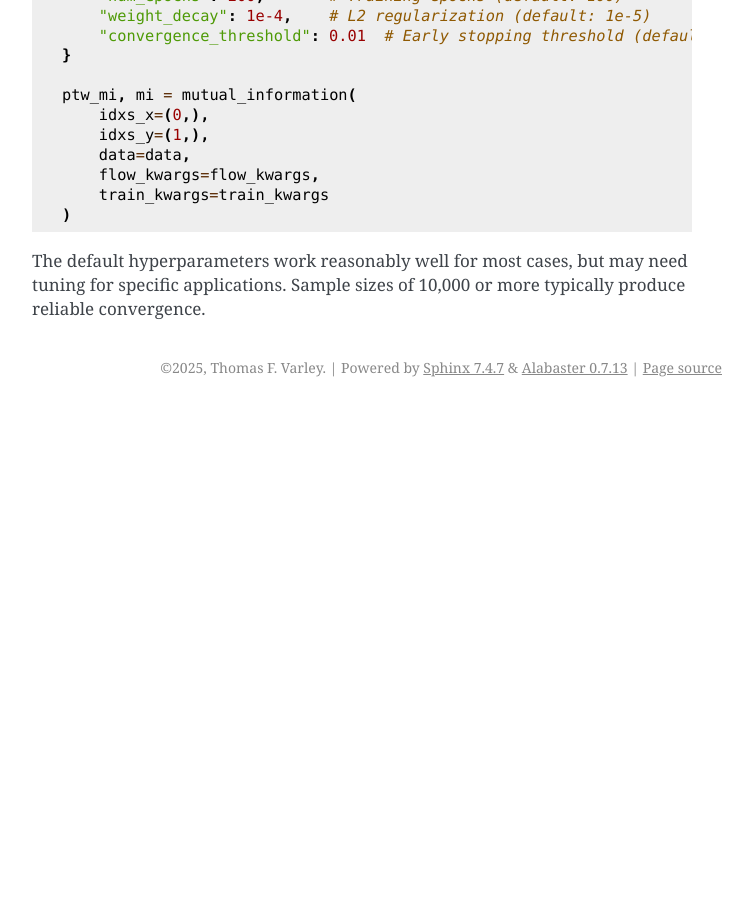
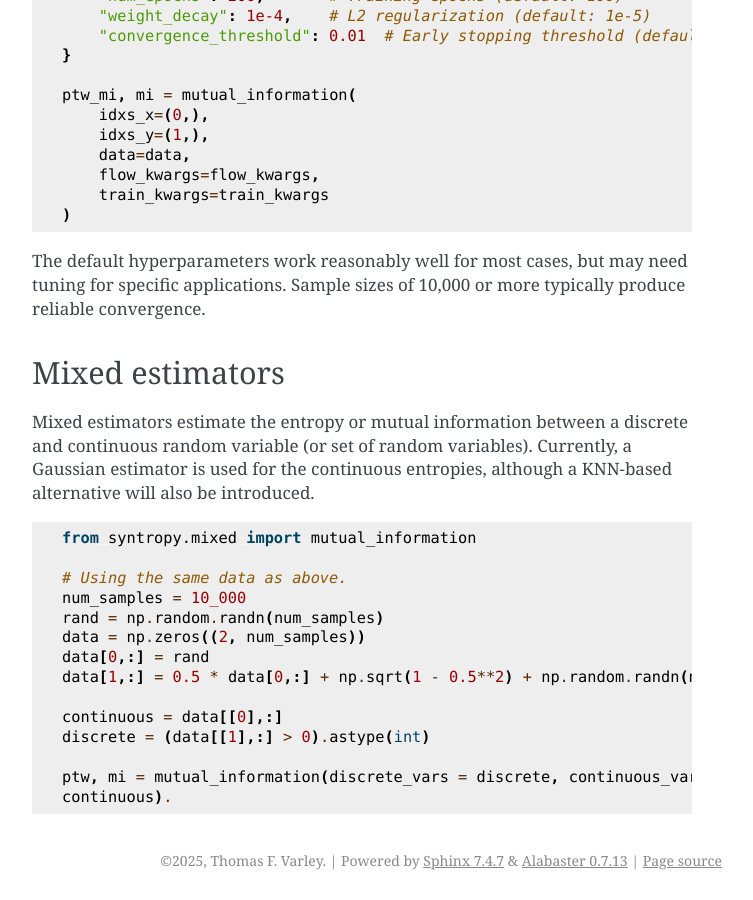
Before and after one commit to thosvarley/syntropy, a Sphinx documentation site: the page built from docs/source/quickstart.rst, in a window 1280 px wide and 900 px high, scrolled down 4168 px. Shown: the whole window, without its empty margins (388-1141 px from the left). Built offline with Sphinx 7.4.7, drawn with Linux system fonts in a browser that asks for light colours; pages that are not in the unit, such as notebooks, are missing from menus; before the commit the page ends 4575 px from its top, so only the background shows below that.

Commit message:
Mixed estimators docs

```diff
--- a/docs/source/api/syntropy.mixed.rst
+++ b/docs/source/api/syntropy.mixed.rst
@@ -1,5 +1,5 @@
 syntropy.mixed package
-====================
+======================
 
 .. automodule:: syntropy.mixed
    :members:
@@ -10,7 +10,7 @@ Submodules
 ----------
 
 syntropy.mixed.shannon module
----------------------------
+-----------------------------
 
 .. automodule:: syntropy.mixed.shannon
    :members:
@@ -18,7 +18,7 @@ syntropy.mixed.shannon module
    :undoc-members:
 
 syntropy.mixed.utils module
--------------------------
+---------------------------
 
 .. automodule:: syntropy.mixed.utils
    :members:
--- a/docs/source/quickstart.rst
+++ b/docs/source/quickstart.rst
@@ -205,3 +205,25 @@ You can customize the normalizing flow architecture and training process using `
    )
 
 The default hyperparameters work reasonably well for most cases, but may need tuning for specific applications. Sample sizes of 10,000 or more typically produce reliable convergence.
+
+Mixed estimators
+----------------
+
+Mixed estimators estimate the entropy or mutual information between a discrete and continuous random variable (or set of random variables). Currently, a Gaussian estimator is used for the continuous entropies, although a KNN-based alternative will also be introduced.
+
+.. code-block:: python
+
+   from syntropy.mixed import mutual_information
+
+   # Using the same data as above.
+   num_samples = 10_000
+   rand = np.random.randn(num_samples)
+   data = np.zeros((2, num_samples))
+   data[0,:] = rand
+   data[1,:] = 0.5 * data[0,:] + np.sqrt(1 - 0.5**2) + np.random.randn(num_samples)
+
+   continuous = data[[0],:]
+   discrete = (data[[1],:] > 0).astype(int)
+
+   ptw, mi = mutual_information(discrete_vars = discrete, continuous_vars =
+   continuous).
```
Also changed, not shown: other parts of docs/source/quickstart.rst (+1 -1 lines).
